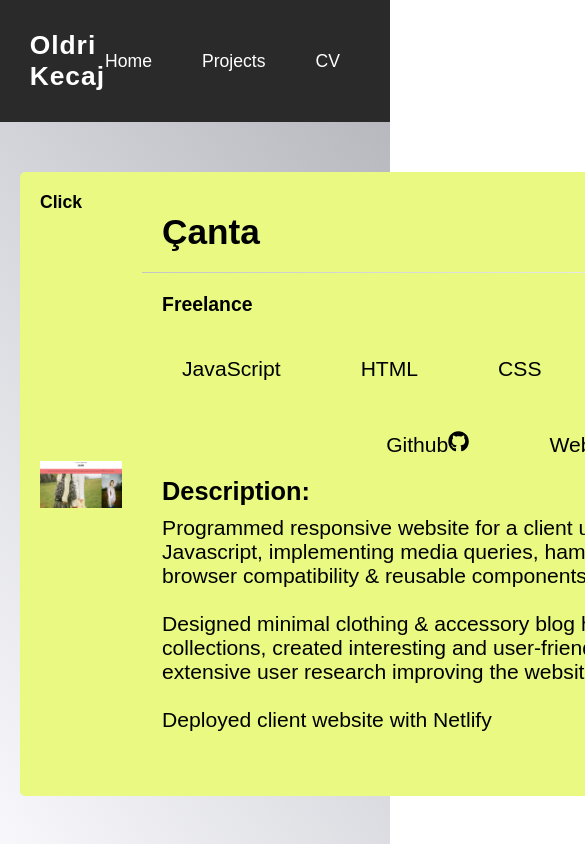
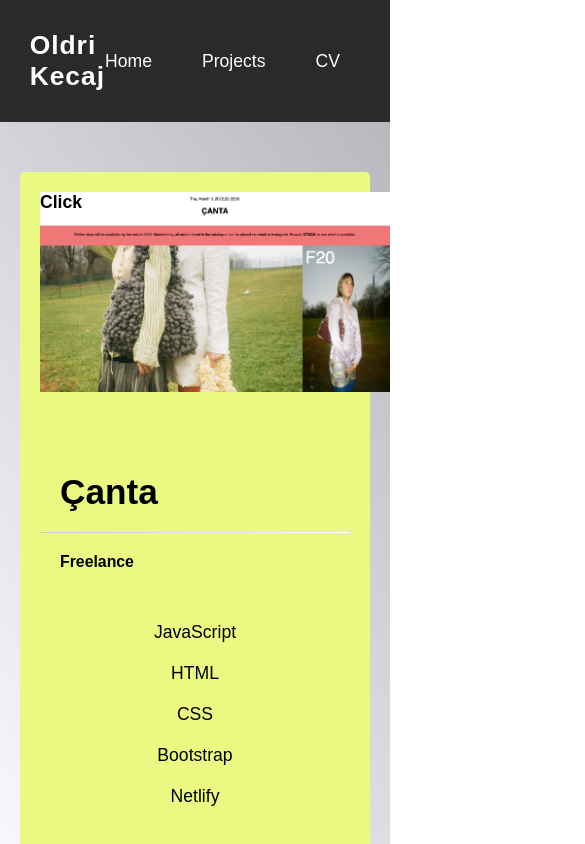
Before and after one commit to oldri/Personal-Website, a React (Create React App) app: page /projects in a window 390 px wide. Shown: the top 844 px of the page, 585 px wide, since content can reach past the window. Built offline with nearby package versions, Linux system fonts and the light colour scheme.

Commit message:
added responsiveness to pages

```diff
--- a/src/index.css
+++ b/src/index.css
@@ -1,4 +1,10 @@
 /* base styles */
+* {
+  box-sizing: border-box;
+  padding: 0;
+  margin: 0%;
+}
+
 body {
   font-family: Arial, Helvetica, sans-serif;
   margin: 0;
--- a/src/pages/home/Home.css
+++ b/src/pages/home/Home.css
@@ -9,3 +9,11 @@
 .child {
   margin: 0px 20px;
 }
+
+@media (max-width: 768px) {
+  .container {
+    display: grid;
+    grid-template-columns: 1fr;
+    grid-gap: 20px;
+  }
+}
--- a/src/pages/home/bio/Bio.css
+++ b/src/pages/home/bio/Bio.css
@@ -34,3 +34,18 @@
   height: 100%;
   border-radius: 0 0 5px 5px;
 }
+
+@media (max-width: 768px) {
+  .bio-content p {
+    color: white;
+    padding: 20px;
+    text-decoration: none;
+    background-color: #2b2a2a;
+    display: flex;
+    align-items: center;
+    justify-content: center;
+    font-size: 1em;
+    height: 100%;
+    border-radius: 0 0 5px 5px;
+  }
+}
--- a/src/pages/home/tools/Tools.css
+++ b/src/pages/home/tools/Tools.css
@@ -46,3 +46,18 @@
   color: rgba(143, 143, 143, 0.712);
   cursor: pointer;
 }
+
+@media (max-width: 768px) {
+  .tools-content li {
+    padding: 20px;
+    text-decoration: none;
+    background-color: #e9f981;
+    display: flex;
+    align-items: center;
+    justify-content: center;
+    text-align: center;
+    font-size: 0.9em;
+    height: 90%;
+    border-radius: 0 0 5px 5px;
+  }
+}
--- a/src/pages/projects/project/Project.css
+++ b/src/pages/projects/project/Project.css
@@ -4,6 +4,8 @@
   padding: 0;
   border-radius: 5px;
   display: flex;
+  justify-content: center;
+  align-items: center;
   width: 100%;
 }
 
@@ -117,3 +119,69 @@
   margin: 0px 0px;
   padding: 20px;
 }
+
+@media (max-width: 768px) {
+  .project-slideshow {
+    width: 100%;
+    height: 200px;
+    margin: 20px;
+    background-size: contain;
+    background-repeat: no-repeat;
+    background-position: center;
+  }
+
+  .project-item {
+    margin: 0%;
+    padding: 0;
+    display: grid;
+    grid-template-columns: 1fr;
+    grid-gap: 20px;
+  }
+
+  .project-type {
+    margin: 20px;
+    font-size: 0.9em;
+    font-weight: bold;
+  }
+
+  .project-tools li {
+    display: flex;
+    flex-wrap: wrap;
+    margin: 0 20px;
+    padding: 10px;
+    font-size: 1em;
+  }
+
+  .project-links a {
+    display: flex;
+    flex-wrap: wrap;
+    justify-content: center;
+    align-items: center;
+    margin: 0 20px;
+    padding: 20px;
+    list-style: none;
+    color: black;
+    text-decoration: none;
+    font-size: 1em;
+  }
+
+  .project-description-header {
+    color: rgb(0, 0, 0);
+    text-decoration: none;
+    align-items: center;
+    justify-content: center;
+    font-size: 1em;
+    font-weight: bold;
+    margin-bottom: 10px;
+  }
+
+  .project-description {
+    color: rgb(0, 0, 0);
+    text-decoration: none;
+    align-items: center;
+    justify-content: center;
+    font-size: 1em;
+    margin: 0px 0px;
+    padding: 10px;
+  }
+}
```
